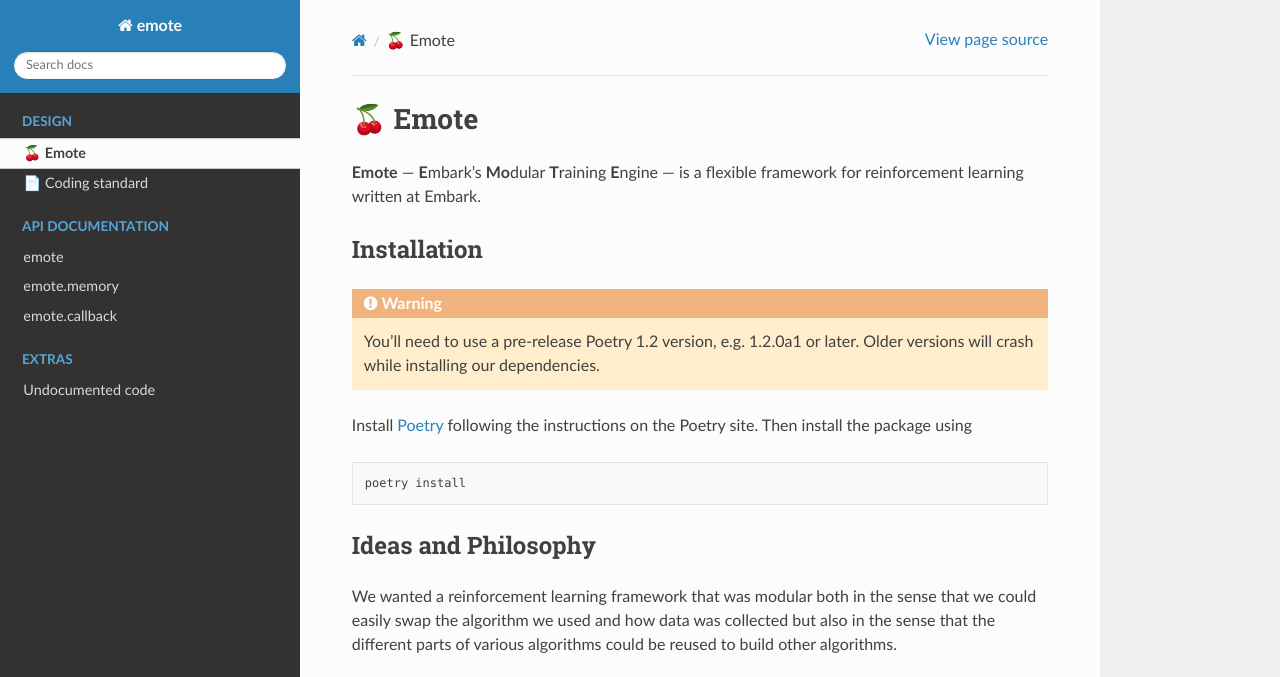
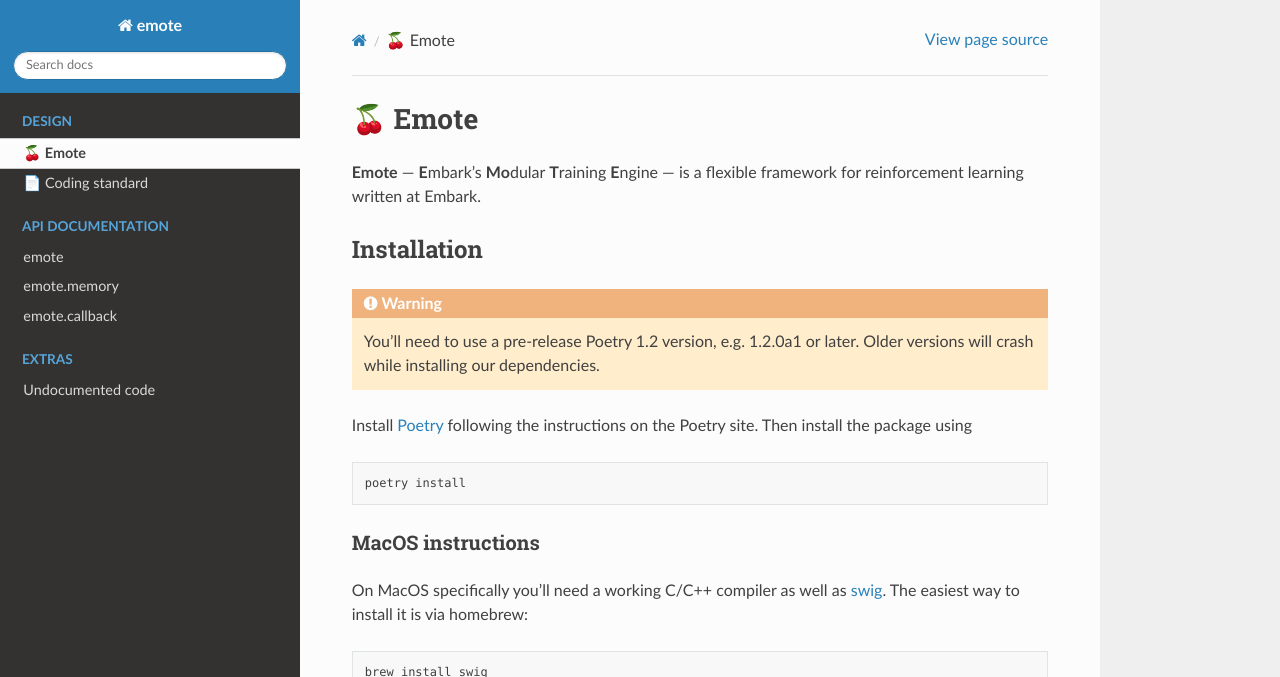
Before and after one commit to EmbarkStudios/emote, a Sphinx documentation site: the page built from docs/index.rst, in a window 1280 px wide and 1254 px high, cut to the strip 0-677 px from the top of the window. Built offline with Sphinx 7.4.7 and the Read the Docs theme 2.0.0, drawn with Linux system fonts in a browser that asks for light colours.

Commit message:
add docs segment

```diff
--- a/docs/index.rst
+++ b/docs/index.rst
@@ -14,6 +14,13 @@
 Poetry site. Then install the package using ::
 
    poetry install
+
+MacOS instructions
+------------------
+
+On MacOS specifically you'll need a working C/C++ compiler as well as `swig <https://www.swig.org/>`_. The easiest way to install it is via homebrew: ::
+
+  brew install swig
 
 
 Ideas and Philosophy
```
